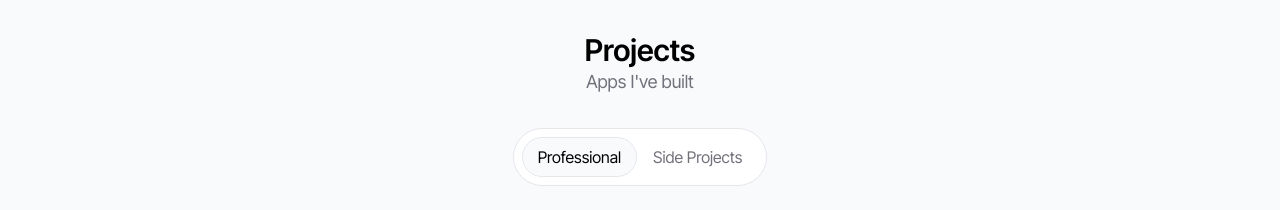
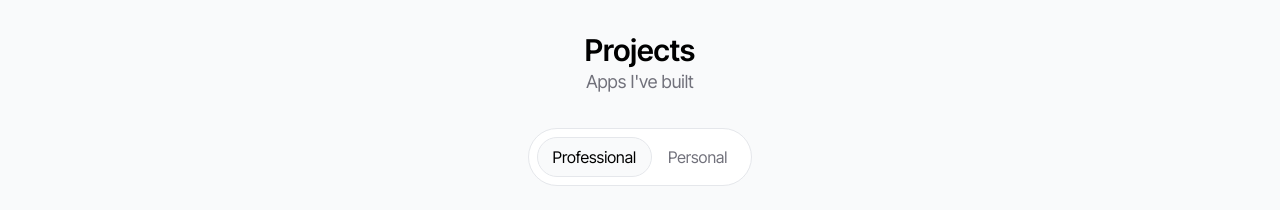
Before and after one commit to JiraldLaurea/digital-porftolio, a Next.js app: page / in a window 1280 px wide. Shown: the part 3360-3570 px from the top of the page. Built offline with nearby package versions, Linux system fonts and the light colour scheme.

Commit message:
feat(projects): add Sellix project and rename side projects to personal
- replace the featured portfolio entry with the Sellix ecommerce project
- rename the projects category from "Side Projects" to "Personal"
- add the Sellix project image asset

```diff
--- a/src/app/Types/index.ts
+++ b/src/app/Types/index.ts
@@ -33,7 +33,7 @@ export type Project = {
 
 export type ProjectsData = {
     Professional: Project[];
-    "Side Projects": Project[];
+    Personal: Project[];
 };
 
 export type ContactDetails = {
--- a/src/app/components/Projects.tsx
+++ b/src/app/components/Projects.tsx
@@ -63,7 +63,46 @@ const Projects = () => {
                         "https://www.figma.com/design/1PgYCJAbYvft6CriicoMKI/Beacon-App?node-id=0-1&t=MtjCpUL5MIX5yprq-1",
                 },
             ],
-            "Side Projects": [
+            Personal: [
+                {
+                    projectType: "Website",
+                    imgSrc: "projects-sellix.png",
+                    name: "Sellix - Modern Full-Stack E-Commerce Platform",
+                    description:
+                        "A production-grade e-commerce web application built to demonstrate real-world frontend and full-stack development skills.",
+                    link: "https://sellix-ecommerce.vercel.app/",
+                    sourceCode: "https://github.com/JiraldLaurea/sellix",
+                    techs: [
+                        {
+                            Icon: ReactIcon,
+                            imgSrc: "skills_react.svg",
+                            techName: "React",
+                        },
+                        {
+                            Icon: RiNextjsFill,
+                            imgSrc: `${
+                                theme === "dark"
+                                    ? "skills_nextjsDark.svg"
+                                    : "skills_nextjsLight.svg"
+                            }`,
+                            techName: "Next.js",
+                        },
+                        {
+                            Icon: TailwindIcon,
+                            imgSrc: "skills_tailwindcss.svg",
+                            techName: "Tailwind",
+                        },
+                        {
+                            Icon: RiVercelFill,
+                            imgSrc: `${
+                                theme === "dark"
+                                    ? "skills_vercelDark.svg"
+                                    : "skills_vercelLight.svg"
+                            }`,
+                            techName: "Vercel",
+                        },
+                    ],
+                },
                 {
                     projectType: "Website",
                     imgSrc: "projects_digital-portfolio.jpg",
@@ -164,45 +203,6 @@ const Projects = () => {
                     ],
                 },
                 {
-                    projectType: "Website",
-                    imgSrc: "projects_airbnb-clone.jpg",
-                    name: "Airbnb Clone",
-                    description:
-                        "A mobile-responsive website with calendar and date functionality.",
-                    link: "https://zandell-airbnb-clone.vercel.app",
-                    sourceCode: "https://github.com/JiraldLaurea/airbnb-clone",
-                    techs: [
-                        {
-                            Icon: ReactIcon,
-                            imgSrc: "skills_react.svg",
-                            techName: "React",
-                        },
-                        {
-                            Icon: RiNextjsFill,
-                            imgSrc: `${
-                                theme === "dark"
-                                    ? "skills_nextjsDark.svg"
-                                    : "skills_nextjsLight.svg"
-                            }`,
-                            techName: "Next.js",
-                        },
-                        {
-                            Icon: TailwindIcon,
-                            imgSrc: "skills_tailwindcss.svg",
-                            techName: "Tailwind",
-                        },
-                        {
-                            Icon: RiVercelFill,
-                            imgSrc: `${
-                                theme === "dark"
-                                    ? "skills_vercelDark.svg"
-                                    : "skills_vercelLight.svg"
-                            }`,
-                            techName: "Vercel",
-                        },
-                    ],
-                },
-                {
                     projectType: "UI Design",
                     imgSrc: "projects-mobile-grocery-app.jpg",
                     name: "Mobile Grocery App UI",
@@ -222,7 +222,7 @@ const Projects = () => {
                 },
             ],
         }),
-        [theme]
+        [theme],
     );
 
     const [activeTab, setActiveTab] = useState(0);
```
Also changed, not shown: public/img/projects-sellix.png (added).
